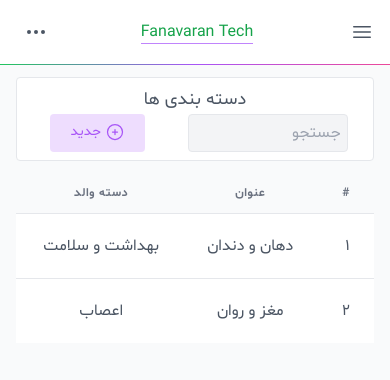
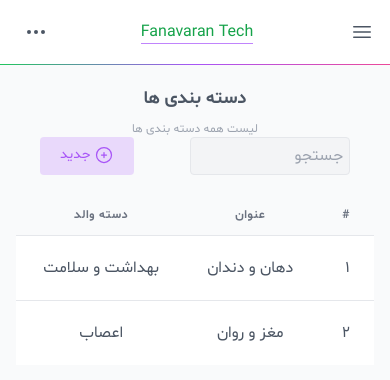
Before and after one commit to mrtqvi/admin-panel, a website: page public/category-index.html in a window 390 px wide. Drawn offline with Linux system fonts and the light colour scheme.

Commit message:
add description to page title

```diff
--- a/public/category-index.html
+++ b/public/category-index.html
@@ -760,17 +760,20 @@
         <!-- Content -->
         <main class="w-full min-h-screen bg-gray-50 dark:bg-[#1C2128]">
             <section class="flex flex-col mx-4">
-                <section class="xs:flex justify-between items-center rounded bg-white dark:bg-[#22272E] my-3 p-2 border dark:border-gray-700">
-                    <section class="text-center xs:text-right">
-                        <span class="text-lg text-gray-600 dark:text-gray-400">
+                <section class="xs:flex justify-between items-center rounded my-3 py-2">
+                    <section class="text-center xs:text-right space-y-2">
+                        <div class="text-lg md:text-xl font-bold text-gray-600 dark:text-gray-400">
                             دسته بندی ها
-                        </span>
+                        </div>
+                        <div class="text-xs md:text-sm text-gray-400 dark:text-gray-500">
+                            لیست همه دسته بندی ها
+                        </div>
                     </section>
-                    <section class="flex justify-around ml-2 sm:ml-4">
+                    <section class="flex justify-around">
                         <input type="text"
                             class="bg-gray-100 ml-2 w-40 text-gray-600 dark:bg-[#22272E] border border-gray-200 dark:border-gray-700 dark:text-gray-400 outline-none p-1.5 rounded"
                             placeholder="جستجو ">
-                        <a href="#" class="btn btn-primary rounded flex space-x-1 space-x-reverse">
+                        <a href="./category-create.html" class="btn btn-primary rounded flex space-x-1 space-x-reverse">
                             <svg xmlns="http://www.w3.org/2000/svg" fill="none" viewBox="0 0 24 24" stroke-width="1.5" stroke="currentColor" class="w-5 h-5">
                                 <path stroke-linecap="round" stroke-linejoin="round" d="M12 9v6m3-3H9m12 0a9 9 0 11-18 0 9 9 0 0118 0z" />
                             </svg>
```
Also changed, not shown: public/category-create.html (+25 -19 lines), assets/css/main.css.
